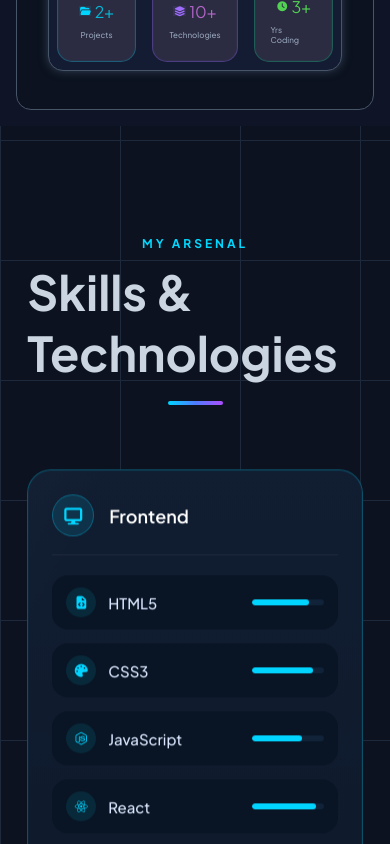
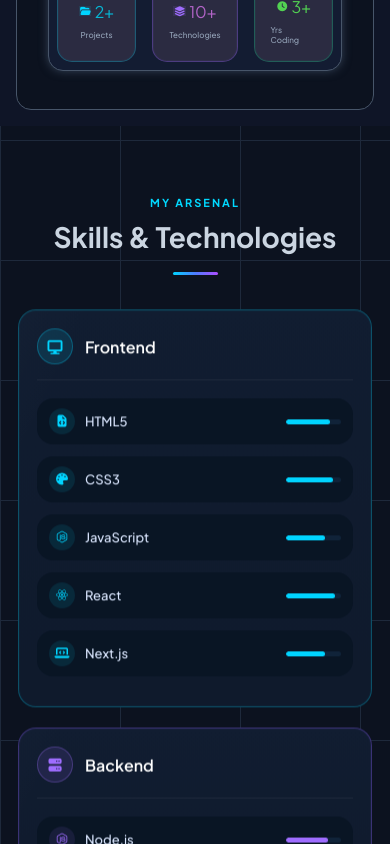
Before and after one commit to TusharJain0411/Portfolio, a React (Vite) app in the folder Frontend/: page / in a window 390 px wide. Shown: the part 1300-2144 px from the top of the page. Built offline with nearby package versions, Linux system fonts and the light colour scheme; no server answers.

Commit message:
css update in skills

```diff
--- a/Frontend/src/CSS/Skills.css
+++ b/Frontend/src/CSS/Skills.css
@@ -818,8 +818,180 @@
 
 }
 
-@media (max-width:900px) {
+/* =========================
+   Large Tablets (992px)
+========================= */
+@media (max-width:992px){
+
+    .Skill_section{
+        padding:90px 5%;
+    }
+
+    .skills-cards{
+        grid-template-columns:repeat(2,1fr);
+        gap:22px;
+    }
+
+    .skill-header h1{
+        font-size:40px;
+    }
+
     .skillCard{
-        min-height: 450px;
+        min-height:auto;
     }
 }
+
+
+/* =========================
+   Tablets (768px)
+========================= */
+@media (max-width:768px){
+
+    .Skill_section{
+        padding:80px 4%;
+    }
+
+    .skill-header{
+        margin-bottom:45px;
+    }
+
+    .skill-header h1{
+        font-size:34px;
+        text-align:center;
+    }
+
+    .skills-cards{
+        grid-template-columns:1fr;
+        gap:20px;
+    }
+
+    .skillCard{
+        min-height:auto;
+        padding:22px;
+    }
+
+    .skillcard_header{
+        font-size:17px;
+    }
+
+    .skillcard_header i{
+        width:38px;
+        height:38px;
+        font-size:16px;
+    }
+
+    .skillcard_element{
+        padding:12px;
+    }
+
+    .skillcard_element span{
+        font-size:14px;
+    }
+
+    .meter{
+        width:65px;
+    }
+}
+
+
+/* =========================
+   Mobile (500px)
+========================= */
+@media (max-width:500px){
+
+    .Skill_section{
+        padding:70px 18px;
+    }
+
+    .skill-header{
+        margin-bottom:35px;
+    }
+
+    .skill-header span{
+        font-size:11px;
+        letter-spacing:2px;
+    }
+
+    .skill-header h1{
+        font-size:28px;
+    }
+
+    .sillsActive{
+        width:45px;
+        height:3px;
+    }
+
+    .skillCard{
+        padding:18px;
+        border-radius:18px;
+    }
+
+    .skillcard_header{
+        gap:12px;
+        margin-bottom:18px;
+        padding-bottom:15px;
+        font-size:16px;
+    }
+
+    .skillcard_header i{
+        width:36px;
+        height:36px;
+        font-size:15px;
+    }
+
+    .skillcard_element{
+        padding:10px 12px;
+        margin-bottom:12px;
+    }
+
+    .skillcard_element span{
+        gap:10px;
+        font-size:13px;
+    }
+
+    .skillCard i:not(.skillcard_header i){
+        width:26px;
+        height:26px;
+        font-size:12px;
+    }
+
+    .meter{
+        width:55px;
+        height:5px;
+    }
+}
+
+
+/* =========================
+   Small Phones (380px)
+========================= */
+@media (max-width:380px){
+
+    .Skill_section{
+        padding:60px 14px;
+    }
+
+    .skill-header h1{
+        font-size:24px;
+    }
+
+    .skillCard{
+        padding:16px;
+    }
+
+    .skillcard_header{
+        font-size:15px;
+    }
+
+    .skillcard_element{
+        padding:9px 10px;
+    }
+
+    .skillcard_element span{
+        font-size:12px;
+    }
+
+    .meter{
+        width:48px;
+    }
+}
```
